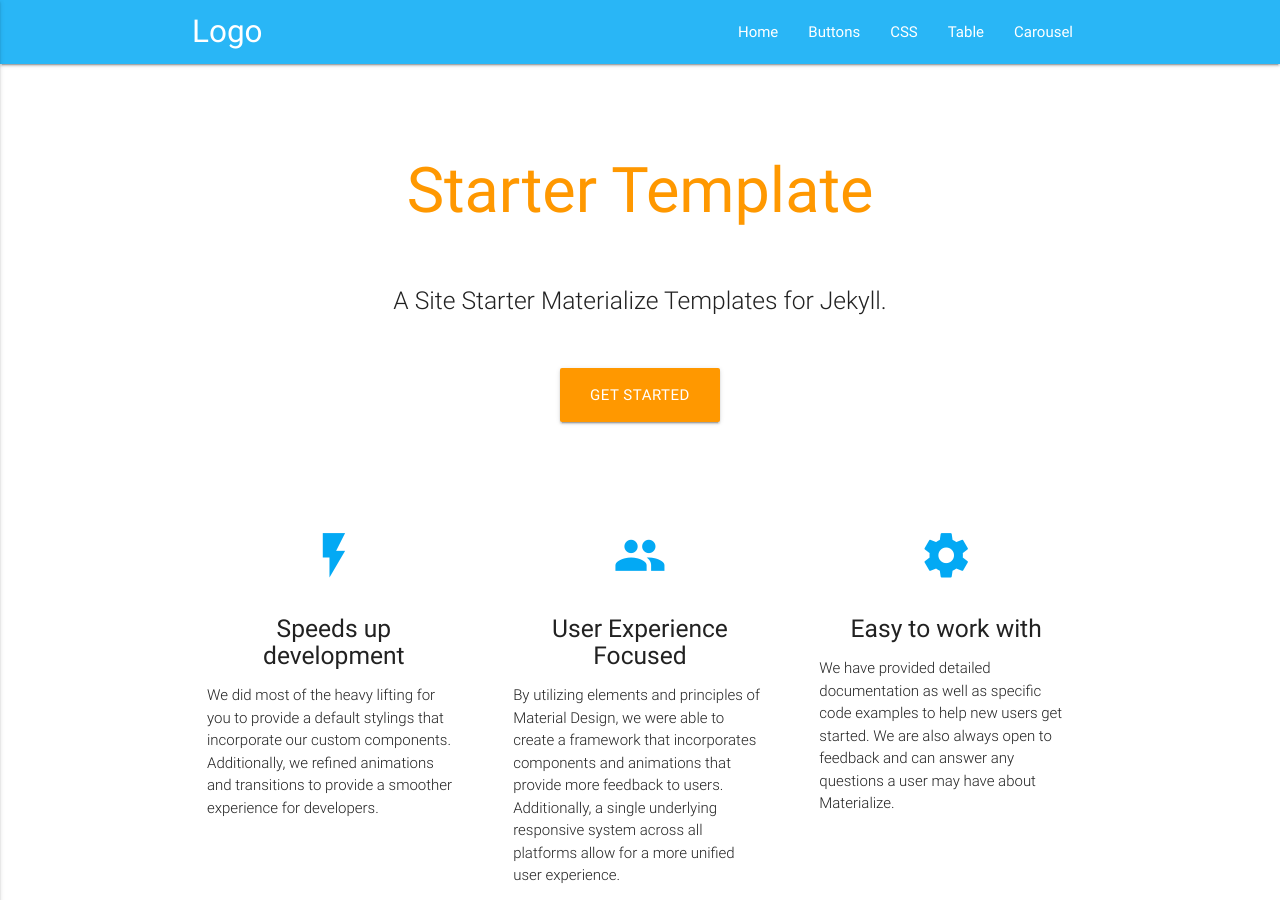
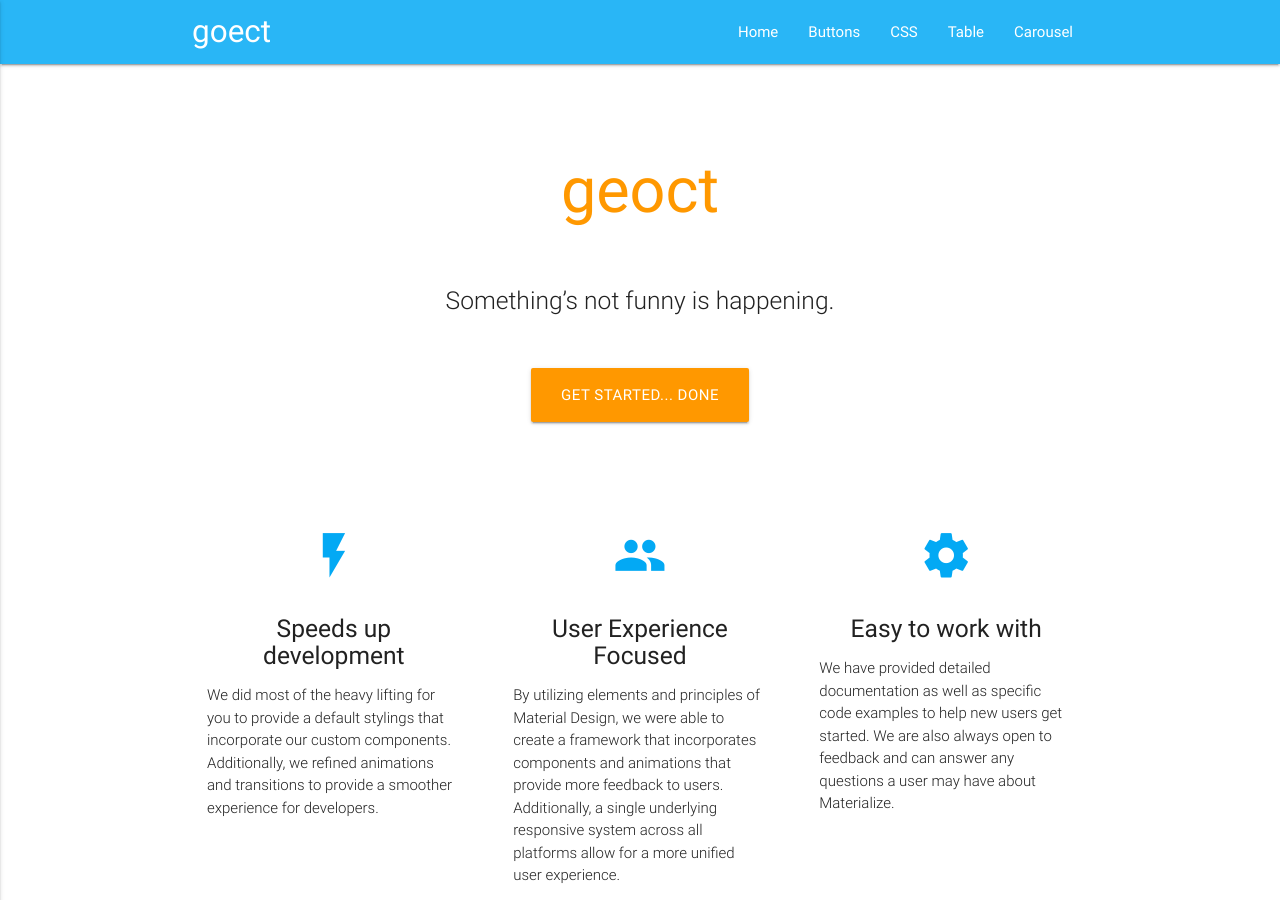
Before and after one commit to geoct/geoct.github.io, a Jekyll site: the page built from index.md, in a window 1280 px wide and 900 px high. Built offline with Jekyll 4.4.1, drawn with Linux system fonts in a browser that asks for light colours.

Commit message:
changing theme name and the title

```diff
--- a/_config.yml
+++ b/_config.yml
@@ -1,5 +1,5 @@
-title: Starter Template
-author: Panoramedia
+title: geoct
+author: Geomatics Team
 email: panoramedia@gmail.com
 description: > # this means to ignore newlines until "baseurl:"
   A Site Starter Materialize Templates for Jekyll
--- a/_includes/header.html
+++ b/_includes/header.html
@@ -1,5 +1,5 @@
 <nav class="light-blue lighten-1" role="navigation">
-    <div class="nav-wrapper container"><a id="logo-container" class="brand-logo" href="{{ "/" | relative_url }}">Logo</a>
+    <div class="nav-wrapper container"><a id="logo-container" class="brand-logo" href="{{ "/" | relative_url }}">goect</a>
     {% assign default_paths = site.pages | map: "path" %}
     {% assign page_paths = site.header_pages | default: default_paths %}
 
--- a/_layouts/home.html
+++ b/_layouts/home.html
@@ -11,7 +11,7 @@ layout: default
       </div>
 
       <div class="row center">
-        <a href="http://materializecss.com/getting-started.html" id="download-button" class="btn-large waves-effect waves-light orange">Get Started</a>
+        <a href="http://materializecss.com/getting-started.html" id="download-button" class="btn-large waves-effect waves-light orange">Get Started... DONE</a>
       </div>
       <br><br>
 
--- a/index.md
+++ b/index.md
@@ -2,4 +2,4 @@
 layout: home
 ---
 
-A Site Starter Materialize Templates for Jekyll.
+Something's not funny is happening.
```
